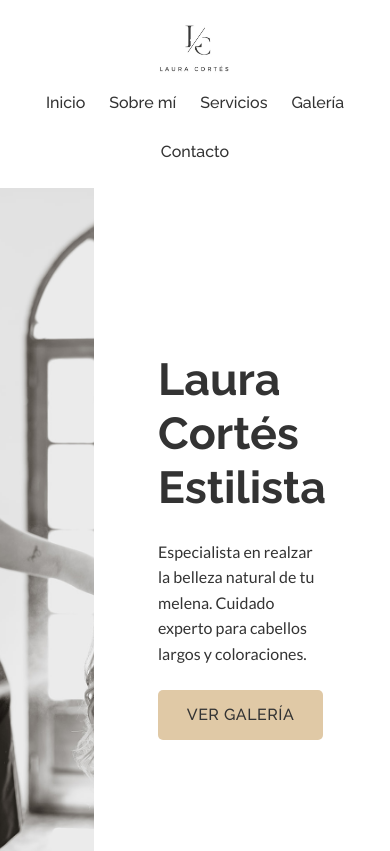
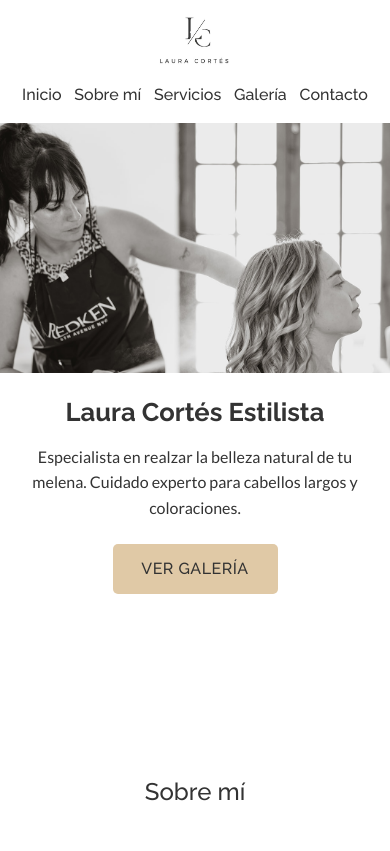
Before and after one commit to Beto01/LauraCortes, a plain HTML site: page index.html in a window 390 px wide. Shown: the top 851 px of the page. Drawn offline with Linux system fonts and the light colour scheme.

Commit message:
v0.2 ultimo

```diff
--- a/css/style.css
+++ b/css/style.css
@@ -1,8 +1,20 @@
-/* ... (Reseteo, Variables, Base, Cabecera - sin cambios) ... */
+/* Estilos Generales */
+:root {
+    /* Definición de variables CSS para colores */
+    --color-white: #FFFFFF;
+    --color-background-light: #F8F8F8;
+    --color-grey-medium: #CCCCCC;
+    --color-text-dark: #333333;
+    --color-accent: #E0C9A6; /* Dorado Pálido */
 
-/* ----------------------------- */
-/* --- Reseteo Básico CSS ------ */
-/* ----------------------------- */
+    /* Tipografía */
+    --font-primary: 'Lato', sans-serif;
+    --font-secondary: 'Raleway', sans-serif;
+
+    /* Otros valores útiles */
+    --container-width: 1140px;
+    --spacing-unit: 1rem;
+}
 
 *,
 *::before,
@@ -113,7 +125,7 @@ p {
  padding: calc(var(--spacing-unit) * 1.5) var(--spacing-unit); /* Padding horiz. tambien */
  box-shadow: 0 2px 5px rgba(0, 0, 0, 0.05);
  display: flex;
-  flex-direction: column;
+ flex-direction: column; /* Apilado por defecto, se hará fila en desktop via media query si se necesitara */
  align-items: center;
  gap: var(--spacing-unit);
 }
@@ -123,24 +135,27 @@ p {
  width: auto;
 }
 
+/* ------------------------------------------ */
+/* --- Estilos Navegación (Minimalista) ----- */
+/* ------------------------------------------ */
 .main-nav ul {
-  display: flex;
-  justify-content: center;
-  flex-wrap: wrap;
-  gap: calc(var(--spacing-unit) * 1.5);
+ display: flex; /* Elementos en línea */
+ justify-content: center; /* Centra los enlaces */
+ flex-wrap: wrap; /* Permite que los enlaces salten de línea en pantallas pequeñas */
+ gap: calc(var(--spacing-unit) * 1.5); /* Espacio entre enlaces */
 }
 
 .main-nav a {
-  font-family: var(--font-secondary);
+ font-family: var(--font-secondary); /* Fuente para los enlaces */
  font-weight: 500;
-  color: var(--color-text-dark);
-  padding: calc(var(--spacing-unit) * 0.5) 0;
-  position: relative;
-  transition: color 0.3s ease;
+ color: var(--color-text-dark); /* Color de texto por defecto */
+ padding: calc(var(--spacing-unit) * 0.5) 0; /* Espaciado vertical */
+ position: relative; /* Necesario para el pseudo-elemento ::after */
+ transition: color 0.3s ease; /* Transición suave del color */
 }
 
 .main-nav a:hover {
-  color: var(--color-accent);
+ color: var(--color-accent); /* Color al pasar el ratón */
 }
 
 .main-nav a::after {
@@ -148,14 +163,14 @@ p {
  position: absolute;
  bottom: 0;
  left: 0;
-  width: 0;
+ width: 0; /* Inicialmente no visible */
  height: 2px;
-  background-color: var(--color-accent);
-  transition: width 0.3s ease;
+ background-color: var(--color-accent); /* Color de la línea */
+ transition: width 0.3s ease; /* Animación de la línea */
 }
 
 .main-nav a:hover::after {
-  width: 100%;
+ width: 100%; /* La línea se expande al pasar el ratón */
 }
 
 
@@ -168,7 +183,6 @@ p {
  /* Asegura que ocupe una altura considerable, ej. 85% de la ventana */
  min-height: 85vh;
  background-color: var(--color-background-light); /* Color de fondo general */
-  /* Nota: Para responsive, usaremos @media queries para cambiar a flex-direction: column */
 }
 
 /* Columna de la Imagen */
@@ -254,3 +268,86 @@ main section:not(#hero) .container {
 
 /* Ejemplo de cómo usar el contenedor dentro de una sección */
 /* #intro .container { ... } */
+
+
+/* --- Media Queries para Responsividad --- */
+
+/* Tablets y dispositivos medianos */
+@media (max-width: 768px) {
+    .main-header.centered-header {
+        flex-direction: column; /* Apila logo y nav en pantallas pequeñas */
+        padding: calc(var(--spacing-unit) * 1) var(--spacing-unit);
+        gap: calc(var(--spacing-unit) * 0.5); /* Reduce el espacio */
+    }
+
+    .main-nav ul {
+        margin-top: calc(var(--spacing-unit) * 0.5);
+        justify-content: center; /* Centra el menú apilado */
+        gap: calc(var(--spacing-unit) * 1); /* Reduce el espacio */
+    }
+
+    /* Ajuste para la sección Hero en móviles */
+    .hero-split {
+        flex-direction: column; /* Apila las columnas del hero */
+        min-height: auto; /* Altura automática */
+    }
+
+    .hero-image-column {
+        flex-basis: auto; /* Permite que la columna de imagen tome el espacio necesario */
+        height: 300px; /* Podemos mantener una altura sugerida, o usar max-height */
+        /* Opcional: max-height: 60vh; para que no sea excesivamente alta en pantallas grandes */
+    }
+
+    .hero-image-column img {
+        width: 100%;
+        height: 100%; /* Asegura que la imagen llene la altura de su contenedor */
+        object-fit: cover;
+        object-position: center;
+    }
+
+    .hero-content-column {
+        flex-basis: auto; /* Permite que la columna de contenido tome el espacio necesario */
+        padding: calc(var(--spacing-unit) * 2); /* Reduce el padding en móviles */
+        align-items: center; /* Centra el texto en móviles */
+        text-align: center;
+    }
+
+    .hero-content-column h1 {
+        font-size: 2em; /* Ajusta tamaño de título */
+        margin-bottom: calc(var(--spacing-unit) * 1);
+    }
+
+    .hero-content-column p {
+         font-size: 1em; /* Ajusta tamaño de párrafo */
+         margin-bottom: calc(var(--spacing-unit) * 1.5);
+    }
+
+    /* Ajuste de padding para secciones generales en móviles */
+    main section:not(#hero) {
+        padding-top: calc(var(--spacing-unit) * 2);
+        padding-bottom: calc(var(--spacing-unit) * 2);
+    }
+
+     main section:not(#hero) > h2 {
+        margin-bottom: calc(var(--spacing-unit) * 2);
+    }
+}
+
+/* Móviles pequeños */
+@media (max-width: 480px) {
+    .main-nav ul {
+        gap: calc(var(--spacing-unit) * 0.8); /* Reduce aún más el espacio */
+    }
+
+    .hero-image-column {
+        height: 250px; /* Altura un poco menor en móviles pequeños */
+    }
+
+    .hero-content-column {
+        padding: calc(var(--spacing-unit) * 1.5); /* Reduce aún más el padding */
+    }
+
+    .hero-content-column h1 {
+        font-size: 1.6em;
+    }
+}
--- a/style.css
+++ /dev/null
@@ -1,256 +0,0 @@
-/* ... (Reseteo, Variables, Base, Cabecera - sin cambios) ... */
-
-/* ----------------------------- */
-/* --- Reseteo Básico CSS ------ */
-/* ----------------------------- */
-
-*,
-*::before,
-*::after {
-  box-sizing: border-box;
-  margin: 0;
-  padding: 0;
-}
-
-html {
-  font-size: 16px;
-  line-height: 1.5;
-  -webkit-font-smoothing: antialiased;
-  -moz-osx-font-smoothing: grayscale;
-  scroll-behavior: smooth;
-}
-
-ul,
-ol {
-  list-style: none;
-}
-
-img,
-picture,
-video,
-canvas,
-svg {
-  display: block;
-  max-width: 100%;
-}
-
-a {
-  text-decoration: none;
-  color: inherit;
-}
-
-input,
-button,
-textarea,
-select {
-  font: inherit;
-}
-
-/* ----------------------------- */
-/* --- Variables CSS ----------- */
-/* ----------------------------- */
-
-:root {
-  /* Paleta de Colores */
-  --color-white: #FFFFFF;
-  --color-background-light: #F8F8F8;
-  --color-grey-medium: #CCCCCC;
-  --color-text-dark: #333333;
-  --color-accent: #E0C9A6; /* Dorado Pálido */
-
-  /* Tipografía */
-  --font-primary: 'Lato', sans-serif;
-  --font-secondary: 'Raleway', sans-serif;
-
-  /* Otros valores útiles */
-  --container-width: 1140px;
-  --spacing-unit: 1rem;
-}
-
-/* ----------------------------- */
-/* --- Estilos Base ------------ */
-/* ----------------------------- */
-
-body {
-  font-family: var(--font-primary);
-  color: var(--color-text-dark);
-  background-color: var(--color-white);
-}
-
-h1, h2, h3, h4, h5, h6 {
-  font-family: var(--font-secondary);
-  font-weight: 500; /* Un poco más ligero que el 700 anterior */
-  line-height: 1.2;
-  margin-bottom: calc(var(--spacing-unit) * 1); /* Ajuste de margen */
-}
-
-/* Título principal más grande */
-h1 {
-    font-size: 2.8rem;
-    font-weight: 700; /* H1 sí más pesado */
-    margin-bottom: calc(var(--spacing-unit) * 1.5);
-}
-
-p {
-    margin-bottom: calc(var(--spacing-unit) * 1.5);
-    line-height: 1.6;
-}
-
-.container {
-  max-width: var(--container-width);
-  margin-left: auto;
-  margin-right: auto;
-  padding-left: calc(var(--spacing-unit) * 1.5);
-  padding-right: calc(var(--spacing-unit) * 1.5);
-}
-
-/* ------------------------------------------ */
-/* --- Estilos Cabecera (Centrada) ---------- */
-/* ------------------------------------------ */
-
-.main-header.centered-header {
-  background-color: var(--color-white);
-  padding: calc(var(--spacing-unit) * 1.5) var(--spacing-unit); /* Padding horiz. tambien */
-  box-shadow: 0 2px 5px rgba(0, 0, 0, 0.05);
-  display: flex;
-  flex-direction: column;
-  align-items: center;
-  gap: var(--spacing-unit);
-}
-
-.logo-container .logo {
-  max-height: 50px; /* Reducido para cabecera centrada */
-  width: auto;
-}
-
-.main-nav ul {
-  display: flex;
-  justify-content: center;
-  flex-wrap: wrap;
-  gap: calc(var(--spacing-unit) * 1.5);
-}
-
-.main-nav a {
-  font-family: var(--font-secondary);
-  font-weight: 500;
-  color: var(--color-text-dark);
-  padding: calc(var(--spacing-unit) * 0.5) 0;
-  position: relative;
-  transition: color 0.3s ease;
-}
-
-.main-nav a:hover {
-  color: var(--color-accent);
-}
-
-.main-nav a::after {
-  content: '';
-  position: absolute;
-  bottom: 0;
-  left: 0;
-  width: 0;
-  height: 2px;
-  background-color: var(--color-accent);
-  transition: width 0.3s ease;
-}
-
-.main-nav a:hover::after {
-  width: 100%;
-}
-
-
-/* ------------------------------------------ */
-/* --- Estilos Sección Hero (Dividida) ------ */
-/* ------------------------------------------ */
-
-.hero-split {
-  display: flex;
-  /* Asegura que ocupe una altura considerable, ej. 85% de la ventana */
-  min-height: 85vh;
-  background-color: var(--color-background-light); /* Color de fondo general */
-  /* Nota: Para responsive, usaremos @media queries para cambiar a flex-direction: column */
-}
-
-/* Columna de la Imagen */
-.hero-image-column {
-  flex: 1 1 50%; /* Ocupa el 50% del espacio, flexible */
-  overflow: hidden; /* Esconde cualquier desbordamiento de la imagen */
-  position: relative; /* Para posible contenido superpuesto si se necesitara */
-}
-
-.hero-image-column img {
-  width: 100%; /* Ocupa todo el ancho de su contenedor */
-  height: 100%; /* Ocupa toda la altura de su contenedor */
-  object-fit: cover; /* Redimensiona la imagen para mantener aspect ratio mientras llena el contenedor. Recorta si es necesario. */
-  object-position: center center; /* Centra la imagen (puedes probar 'center top' o 'center bottom' si queda mejor) */
-  display: block; /* Asegura que no haya espacio extra debajo */
-}
-
-/* Columna del Contenido */
-.hero-content-column {
-  flex: 1 1 50%; /* Ocupa el otro 50% del espacio, flexible */
-  display: flex;
-  flex-direction: column; /* Apila el contenido verticalmente */
-  justify-content: center; /* Centra el contenido verticalmente */
-  align-items: flex-start; /* Alinea el contenido a la izquierda */
-  padding: calc(var(--spacing-unit) * 4); /* Padding generoso */
-  background-color: var(--color-white); /* Fondo blanco para esta columna */
-}
-
-/* Ajuste de margen inferior para el último elemento (el botón) */
-.hero-content-column > *:last-child {
-    margin-bottom: 0;
-}
-
-/* ----------------------------- */
-/* --- Estilos Botones --------- */
-/* ----------------------------- */
-
-.btn {
-  display: inline-block; /* Comportamiento de bloque pero en línea */
-  padding: calc(var(--spacing-unit) * 0.8) calc(var(--spacing-unit) * 1.8);
-  border: none;
-  border-radius: 5px; /* Bordes redondeados */
-  cursor: pointer;
-  text-align: center;
-  transition: background-color 0.3s ease, transform 0.2s ease;
-  font-family: var(--font-secondary); /* Fuente de títulos para botones */
-  font-weight: 500;
-  text-transform: uppercase; /* Mayúsculas para destacar */
-  letter-spacing: 0.5px; /* Ligero espaciado entre letras */
-}
-
-.btn-primary {
-  background-color: var(--color-accent);
-  color: var(--color-text-dark); /* Texto oscuro sobre fondo claro */
-  /* Podría ser var(--color-white) si el acento fuera oscuro */
-}
-
-.btn-primary:hover {
-  background-color: #d3b995; /* Un tono ligeramente más oscuro del acento para el hover */
-  transform: translateY(-2px); /* Efecto sutil de elevación */
-  box-shadow: 0 4px 8px rgba(0,0,0,0.1); /* Sombra en hover */
-}
-
-/* ----------------------------- */
-/* --- Estilos Secciones ------- */
-/* ----------------------------- */
-/* Añadimos padding a todas las secciones para separarlas */
-main section:not(#hero) { /* Excluye la sección hero */
-    padding-top: calc(var(--spacing-unit) * 4);
-    padding-bottom: calc(var(--spacing-unit) * 4);
-}
-
-/* Centrar el contenido de las secciones que no sean hero */
-main section:not(#hero) > h2 {
-    text-align: center;
-    margin-bottom: calc(var(--spacing-unit) * 3);
-}
-
-/* Si quieres que el contenido de las secciones esté centrado y limitado en ancho */
-main section:not(#hero) .container {
-    /* La clase container ya limita el ancho y centra */
-}
-
-/* Ejemplo de cómo usar el contenedor dentro de una sección */
-/* #intro .container { ... } */
```
Also changed, not shown: index.html (+1 -1 lines). Lines whose indentation alone changed are shown as unchanged.
